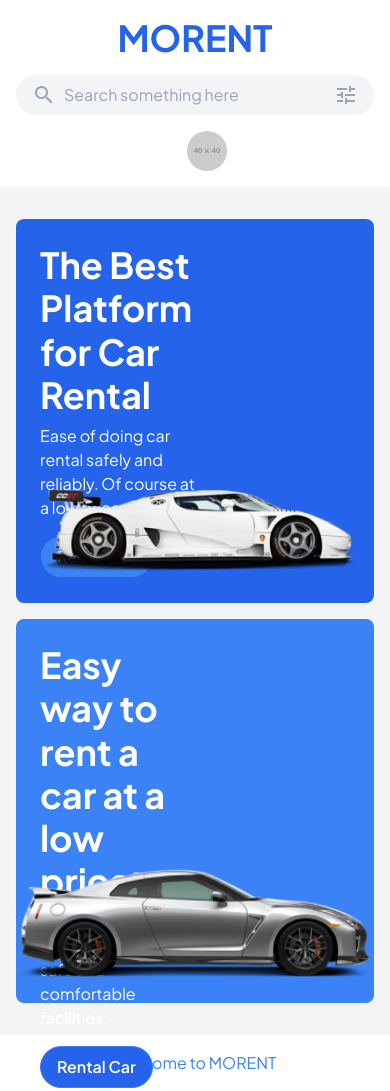
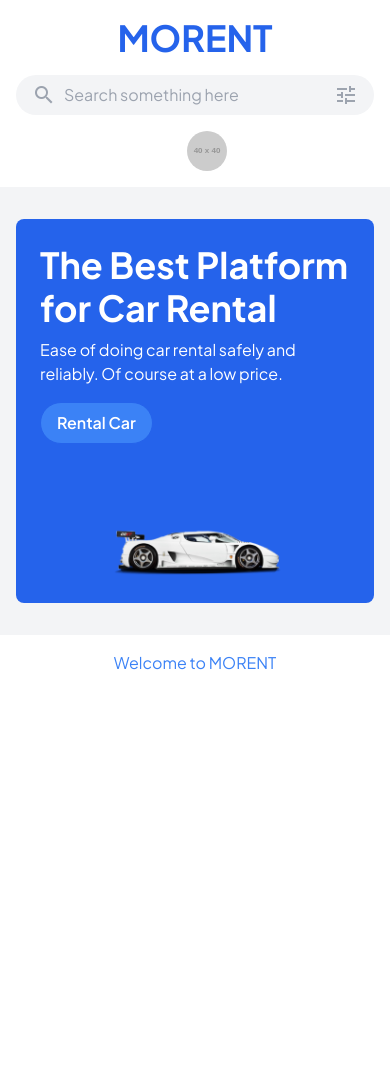
Before and after one commit to rmkofficial/MORENT, a React (Vite) app in the folder client/: page / in a window 390 px wide. After the commit the page ends 844 px from the top, so only its background shows below. Built offline with nearby package versions, Linux system fonts and the light colour scheme.

Commit message:
Update HeroSection component layout and styles

```diff
--- a/client/src/components/HeroSection.jsx
+++ b/client/src/components/HeroSection.jsx
@@ -7,7 +7,7 @@ function HeroSection() {
       <div className="flex flex-col items-center sm:flex-row sm:justify-center space-y-4 sm:space-y-0 sm:space-x-2">
         {/* Kart 1 */}
         <div className="bg-blue-600 text-white p-6 rounded-lg flex flex-col justify-between relative w-full sm:w-3/5 h-96">
-          <div className="text-left max-w-[50%]">
+          <div className="text-left w-full sm:max-w-[50%]">
             <h2 className="text-2xl font-bold mb-2">
               The Best Platform for Car Rental
             </h2>
@@ -22,11 +22,11 @@ function HeroSection() {
           <img
             src={car1}
             alt="Car 1"
-            className="absolute bottom-6 left-1/2 transform -translate-x-1/2 w-96 h-auto"
+            className="absolute bottom-6 left-1/2 transform -translate-x-1/2 w-48 sm:w-96 h-auto"
           />
         </div>
         {/* Kart 2 */}
-        <div className="bg-blue-500 text-white p-6 rounded-lg flex flex-col justify-between relative w-full sm:w-3/5 h-96">
+        <div className="hidden sm:flex bg-blue-500 text-white p-6 rounded-lg flex-col justify-between relative w-full sm:w-3/5 h-96">
           <div className="text-left max-w-[50%]">
             <h2 className="text-2xl font-bold mb-2">
               Easy way to rent a car at a low price
```
